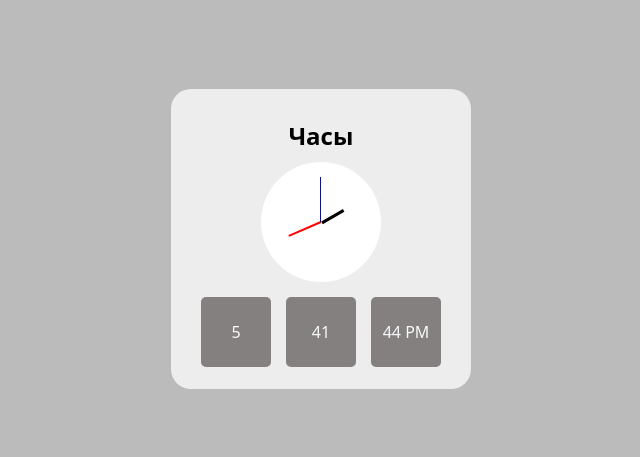
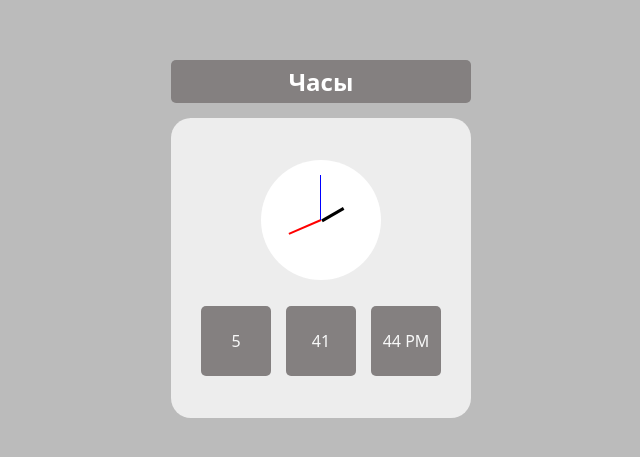
Before and after one commit to maxik12335/clock, a plain HTML site: page index.html in a window 1280 px wide. Shown: the part 161-618 px from the top of the page, without its empty margins (319-959 px from the left). Drawn offline with Linux system fonts and the light colour scheme.

Commit message:
clock v1.2

```diff
--- a/index.html
+++ b/index.html
@@ -11,8 +11,8 @@
 
 <body>
     <div class="container">
+        <h2>Часы</h2>
         <div class="clock">
-            <h2>Часы</h2>
             <div class="clock-img">
                 <div class="clock-img__round">
                     <div class="hour-arrow">
--- a/js/clock-text.js
+++ b/js/clock-text.js
@@ -1,3 +1,5 @@
+document.addEventListener("DOMContentLoaded", () => {
+
     const clockText = document.querySelector('.clock-text')
     let hour = document.querySelector('.hour'),
         minutes = document.querySelector('.minutes'),
@@ -49,3 +51,4 @@ function clockH(rot, i, rotValue, nameArrow) {
             nameArrow.style.transform = `rotate(${rot}deg)`
         }, 1000)
     }
+})
--- a/style.css
+++ b/style.css
@@ -6,6 +6,7 @@
 
 .container {
     display: flex;
+    flex-direction: column;
     justify-content: center;
     align-items: center;
     width: 100%;
@@ -19,8 +20,14 @@
 }
 
 h2 {
-    margin-bottom: 10px;
     font-family: system-ui;
+    width: 300px;
+    background-color: #848080;
+    text-align: center;
+    color: white;
+    margin-bottom: 15px;
+    padding: 5px;
+    border-radius: 5px;
 }
 
 .clock {
```
Lines whose indentation alone changed are shown as unchanged.
